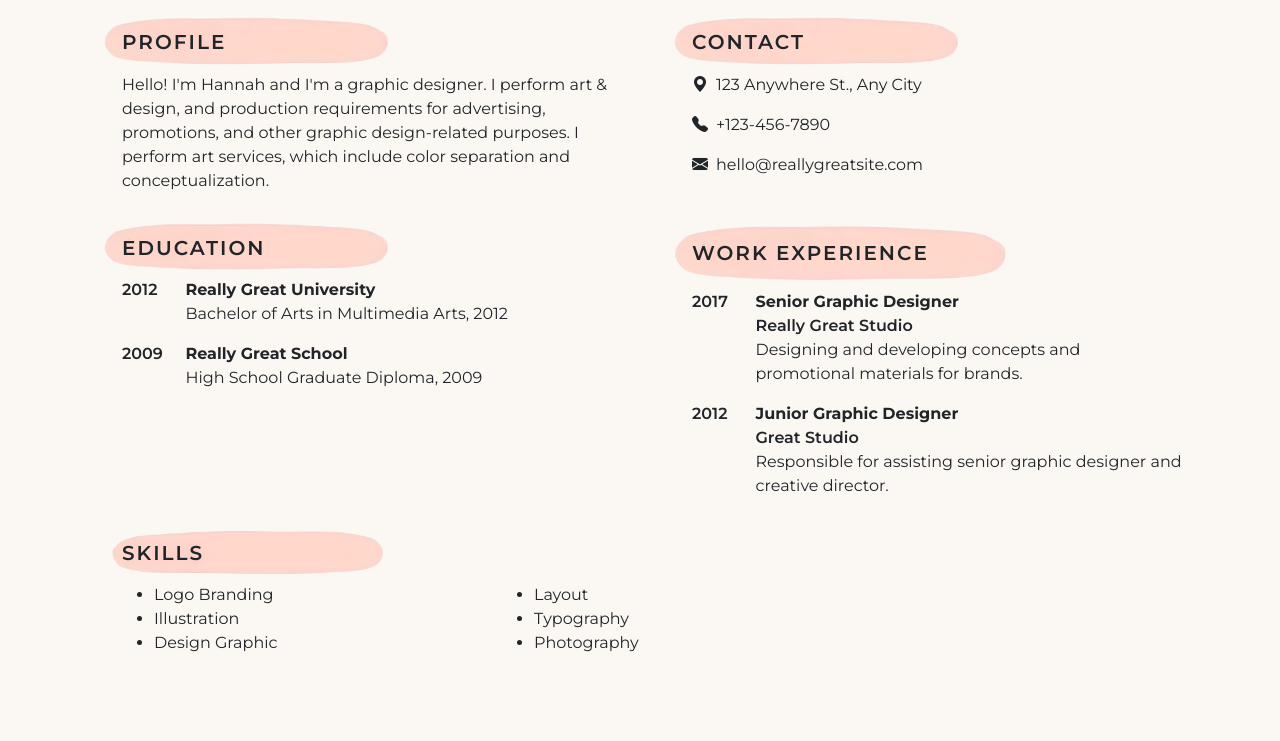
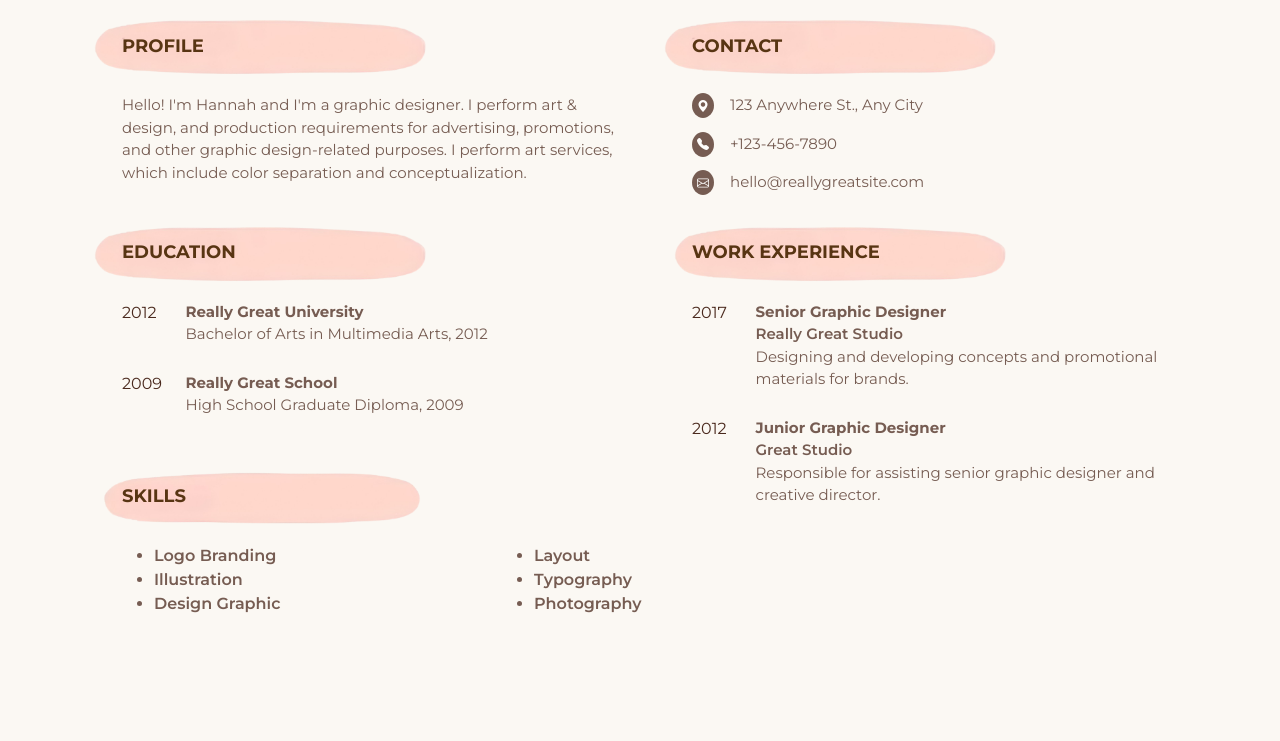
Before and after one commit to jeyakirubakaran03/Training-plan-Bootstrap-exercise, a plain HTML site: page index.html in a window 1280 px wide. Shown: the part 379-1120 px from the top of the page. After the commit the page ends 1081 px from the top, so only its background shows below. Drawn offline with nearby package versions, Linux system fonts and the light colour scheme.

Commit message:
Modified

```diff
--- a/index.html
+++ b/index.html
@@ -24,13 +24,13 @@
             <div class="img-container">
                 <img src="img/Header1.png" alt="Name" class="header-img-bg">
                 <div class="header-content">
-                    <h2 id="name">Hannah Morales</h2>
+                    <h2 class="name">Hannah Morales</h2>
                     <p class="role">Graphic Designer</p>
                 </div>
             </div>
         </div>
 
-        <div class="row left-align">
+        <div class="row left-align ">
             <div class="col-md-6">
 
                 <div class="section-heading-img-bg">
@@ -45,13 +45,13 @@
                 </div>
             </div>
 
-            <div class="col-md-6 ">
+            <div class="col-md-6">
                 <div class="section-heading-img-bg">
                     <img src="img/Profile.png" alt="Contact section" class="img-style">
                     <h5 class="section-heading">Contact</h5>
-                    <p class="section-content"><i class="bi bi-geo-alt-fill me-2"></i>123 Anywhere St., Any City</p>
-                    <p class="section-content"><i class="bi bi-telephone-fill me-2"></i>+123-456-7890</p>
-                    <p class="section-content"><i class="bi bi-envelope-fill me-2"></i>hello@reallygreatsite.com</p>
+                    <p class="section-content"><i class="bi bi-geo-alt-fill custom-icon  me-3"></i>123 Anywhere St., Any City</p>
+                    <p class="section-content"><i class="bi bi-telephone-fill custom-icon me-3"></i>+123-456-7890</p>
+                    <p class="section-content"><i class="bi bi-envelope custom-icon me-3"></i>hello@reallygreatsite.com</p>
                 </div>
             </div>
         </div>
@@ -82,7 +82,7 @@
                 </div>
             </div>
 
-            <div class="col-md-6">
+            <div class="col-md-6 experience-col-space">
                 <div class="section-heading-img-bg">
                     <img src="img/Profile.png" alt="Work Experience section" class="work-img-style">
                     <h5 class="section-heading ">Work Experience</h5>
@@ -112,21 +112,21 @@
 
         </div>
 
-        <div class="left-align">
+        <div class="left-align skill-col-space">
             <div class="section-heading-img-bg">
                 <img src="img/Skills.png" alt="Skills section" class="img-style">
                 <h5 class="section-heading">Skills</h5>
             </div>
             <div class="row">
                 <div class="col-md-4">
-                    <ul class="section-content">
+                    <ul class="skill-content">
                         <li>Logo Branding</li>
                         <li>Illustration</li>
                         <li>Design Graphic</li>
                     </ul>
                 </div>
                 <div class="col-md-4">
-                    <ul class="section-content">
+                    <ul class="skill-content">
                         <li>Layout</li>
                         <li>Typography</li>
                         <li>Photography</li>
--- a/style.css
+++ b/style.css
@@ -1,3 +1,4 @@
+
 @import url('https://fonts.googleapis.com/css2?family=Montserrat:wght@400;600;700&display=swap');
 
 body{
@@ -13,6 +14,7 @@ body{
 #resume-header{
     display: block;
     margin-bottom: 0;
+
 }
 
 .left-align{
@@ -56,18 +58,17 @@ body{
     gap: 1rem;
     align-items: center;
     justify-content: center;
-    color: #4a291d;
+    color: #5C300C;
 }
 
-#name{
+.name{
     font-family: 'Monument', 'Montserrat', sans-serif;
     font-weight: 800;
     text-transform: uppercase;
-    font-size: 1.6rem;
+    font-size: 2rem;
     position: absolute;
     top: 10px;
     margin-bottom: 10px;
-    letter-spacing: 5px;
     margin: auto;
     padding: 0 10px;
 }
@@ -76,11 +77,11 @@ body{
     font-family: 'Monument', 'Montserrat', sans-serif;
     font-weight: 600;
     text-transform: uppercase;
-    letter-spacing: 4px;
     margin-top: 0rem;
      margin-bottom: 0rem;
     opacity: 75%;
     font-size: 1rem;
+    letter-spacing: 2px;
 }
 
 .section-heading-img-bg{
@@ -92,8 +93,8 @@ body{
 .img-style{
     height: auto;
     max-height: 100px;
-    max-width: 300px;
-    margin-left: 20px;
+    max-width: 350px;
+    margin-left: 10px;
 }
 
 .section-heading{
@@ -101,24 +102,65 @@ body{
     top: 5px;
     left: 40px;
     margin: 0;
-    font-weight: 600;
+    font-weight: 700;
     font-family: 'Monument', 'Montserrat', sans-serif;
     text-transform: uppercase;
-    letter-spacing: 2px;
+    font-size: 18px;
+    color: #583513;
+}
 
+.experience-col-space{
+    margin-top: 0px !important;
+}
+
+.skill-col-space{
+    margin-top: -30px !important;
 }
 
 .section-content{
+    margin-top: 10px;
     margin-left: 40px;
+    color: #4a291d;
+    opacity: 75%;
+    font-size: 15px;
     font-family: 'Monument', 'Montserrat', sans-serif;
 }
 
+.skill-content{
+    margin-top: 10px;
+    margin-left: 40px;
+    color: #4a291d;
+    opacity: 75%;
+    font-family: 'Monument', 'Montserrat', sans-serif;
+    font-weight: 600;
+}
 .year{
     font-family: 'Monument', 'Montserrat', sans-serif;
-    font-weight: 600;
+    font-weight: 500;
+    margin-top: 10px;
+    color: #4a291d;
     margin-left: 40px;
 }
 
+.custom-icon{
+    font-size: 8px;
+    color: white;
+    background-color: #4a291d;
+    border-radius:100%;
+    padding: 5px;
+}
+
+.bi-geo-alt-fill{
+    font-size: 12px;
+}
+
+.bi-telephone-fill{
+    font-size: 12px;
+}
+
+.bi-envelope{
+    font-size: 12px;
+}
 
 .work-img-style{
     height: auto;
@@ -126,18 +168,50 @@ body{
     max-width: 350px;
     margin-left: 20px;
 }
+@media (min-width: 992px) and (max-width: 1400px){
+    .skill-col-space{
+        margin-top: -70px !important;
+    }
+}
+
+@media(max-width: 991px){
+    .experience-col-space{
+        margin-top: -50px !important;
+    }
+    .skill-col-space{
+        margin-top: -50px !important;
+    }
+}
 
 @media(max-width: 768px){
+
+    .name{
+        font-size: 1.6rem;
+    }
+
     .role{
+        font-size: 1rem;
         margin-top: 0.8rem;
         margin-bottom: 0;
+    }
+    .experience-col-space{
+        margin-top: 0px !important;
     }
 }
 
 
 @media(max-width: 576px){
+
+    .name{
+        font-size: 1.3rem;
+    }
+
     .role{
-        margin-top: 0.8rem;
+        margin-top:0.8rem;
         margin-bottom: 0;
+        font-size: 0.8rem;
+    }
+    .experience-col-space{
+        margin-top: 0px !important;
     }
 }
```
